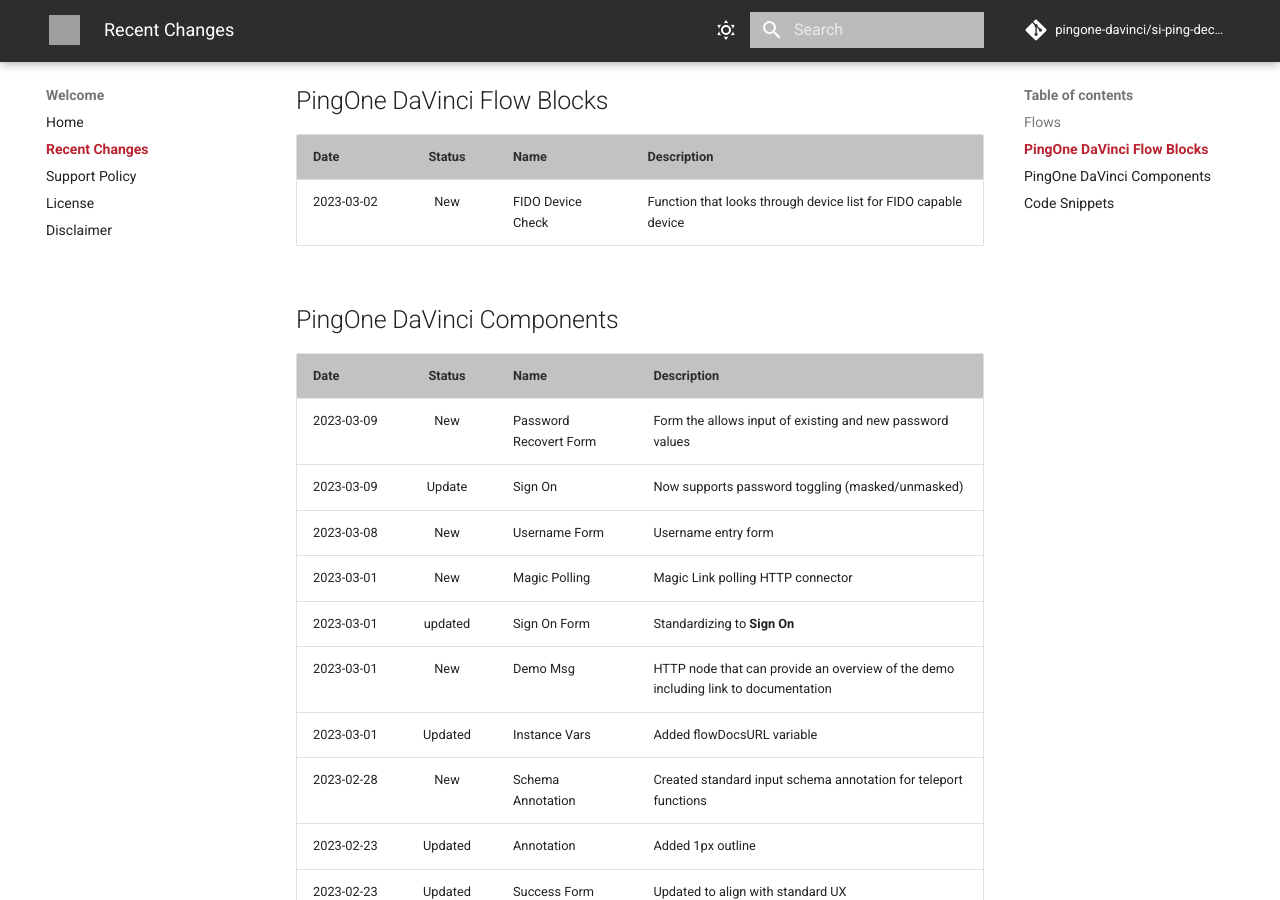
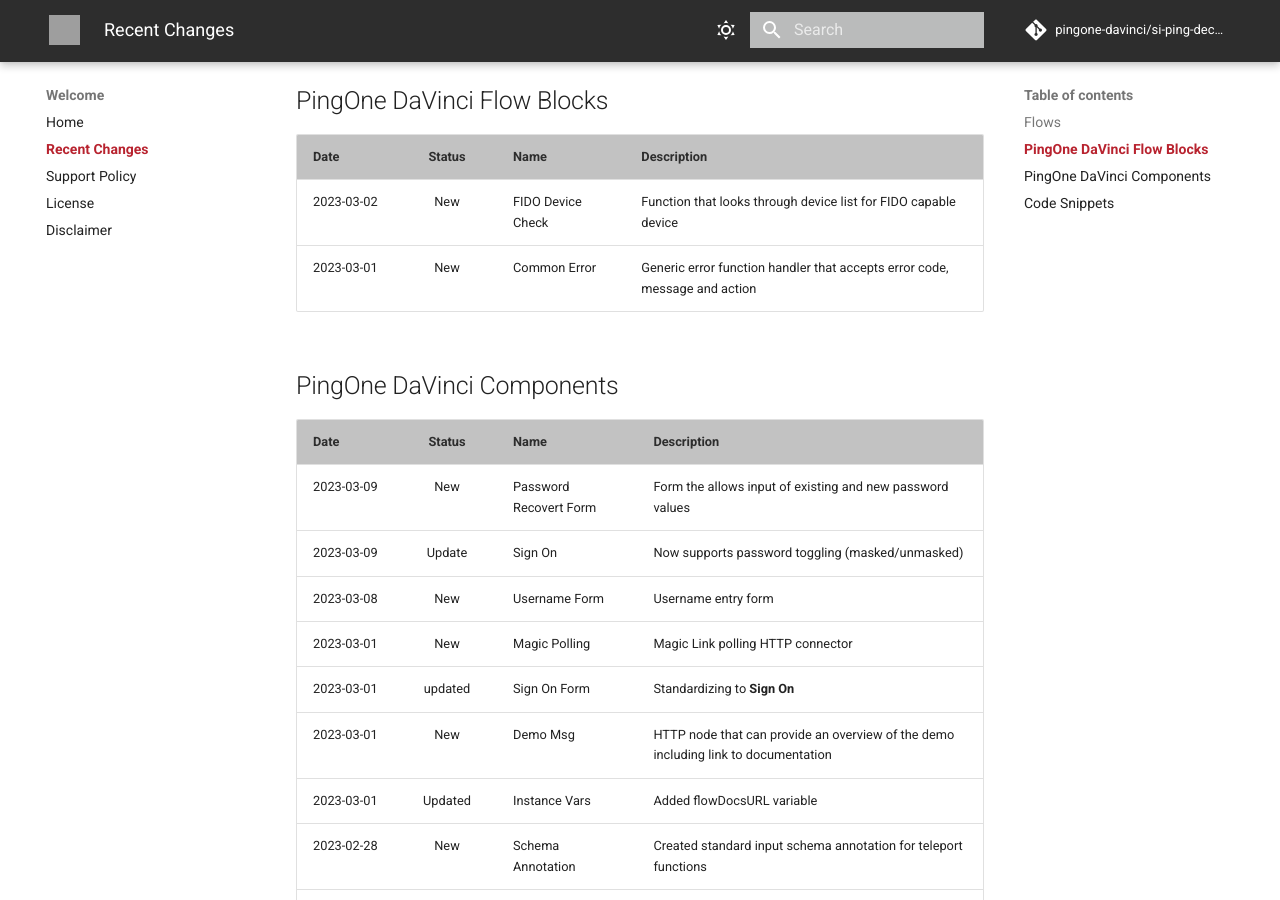
Before and after one commit to pingone-davinci/si-ping-deck-docs, an MkDocs documentation site: the page built from docs/changelog.md, in a window 1280 px wide and 900 px high, scrolled down 894 px. Built offline with MkDocs 1.6.1 and Material for MkDocs 9.7.7, drawn with Linux system fonts in a browser that asks for light colours; comment, search, counter and statistics services are not loaded; grey boxes are pictures that could not be loaded.

Commit message:
Update changelog

```diff
--- a/docs/changelog.md
+++ b/docs/changelog.md
@@ -22,6 +22,7 @@
 | Date  | Status | Name | Description  |
 |---|:---:|---|---|
 | 2023-03-02 | New | FIDO Device Check | Function that looks through device list for FIDO capable device  |
+| 2023-03-01 | New | Common Error | Generic error function handler that accepts error code, message and action  |
 
 ## PingOne DaVinci Components
 
```
